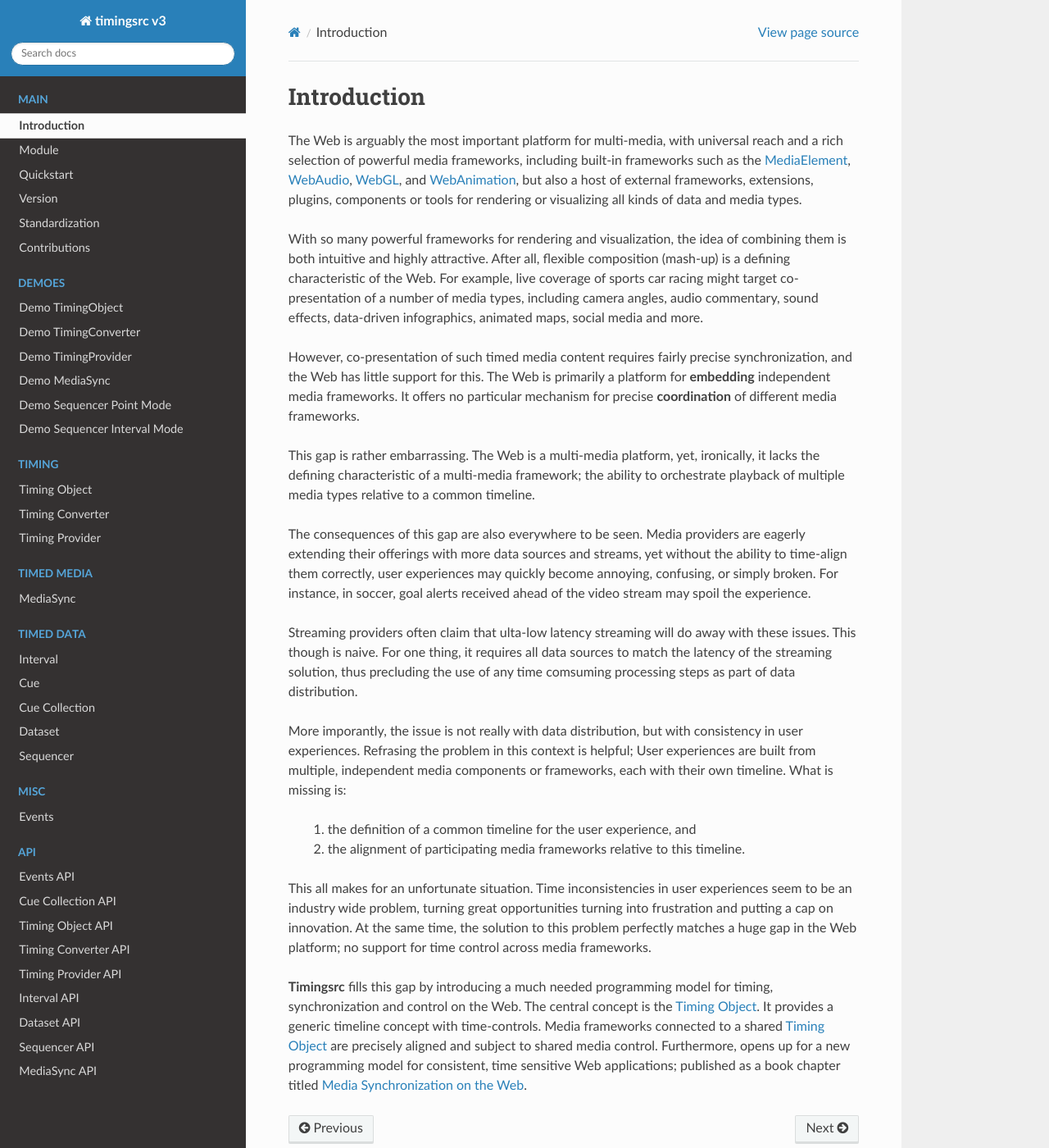
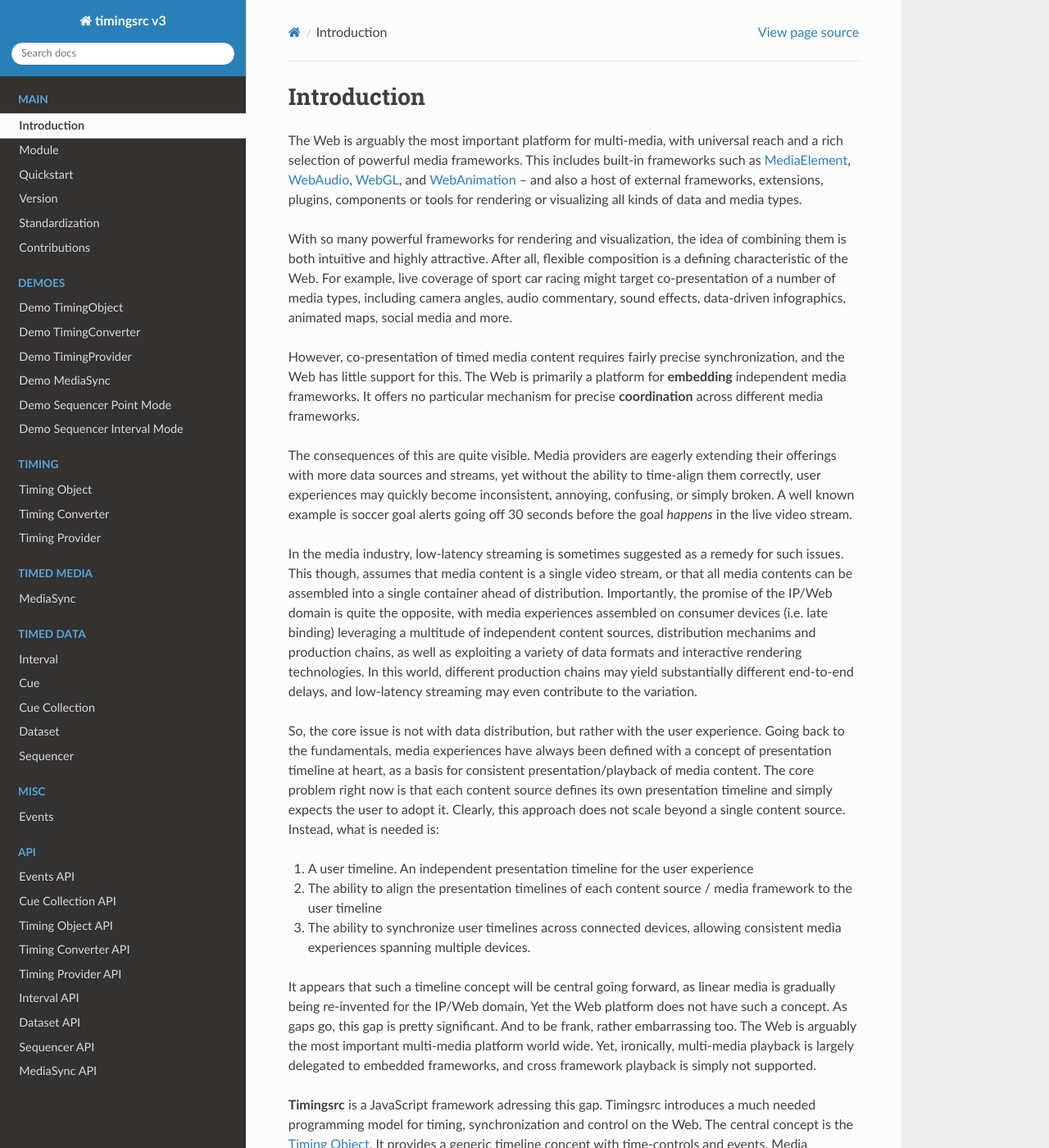
Before and after one commit to ingararntzen/timingdocs, a Sphinx documentation site: the page built from docs/source/main/intro.rst, in a window 1280 px wide and 1400 px high. Shown: the whole window at 82% size. Built offline with Sphinx 7.4.7 and the Read the Docs theme 2.0.0, drawn with Linux system fonts in a browser that asks for light colours; some of the changed text lies outside the part shown.

Commit message:
rewrote intro

```diff
--- a/docs/source/main/intro.rst
+++ b/docs/source/main/intro.rst
@@ -4,26 +4,42 @@
 Introduction
 ==============================================================================
 
-The Web is arguably the most important platform for multi-media, with universal reach and a rich selection of powerful media frameworks, including built-in frameworks such as the `MediaElement`_, `WebAudio`_, `WebGL`_, and `WebAnimation`_, but also a host of external frameworks, extensions, plugins, components or tools for rendering or visualizing all kinds of data and media types.
+The Web is arguably the most important platform for multi-media, with universal
+reach and a rich selection of powerful media frameworks. This includes built-in
+frameworks such as `MediaElement`_, `WebAudio`_, `WebGL`_, and `WebAnimation`_
+-- and also a host of external frameworks, extensions, plugins, components or
+tools for rendering or visualizing all kinds of data and media types.
 
-With so many powerful frameworks for rendering and visualization, the idea of combining them is both intuitive and highly attractive. After all, flexible composition (mash-up) is a defining characteristic of the Web. For example, live coverage of sports car racing might target co-presentation of a number of media types, including camera angles, audio commentary, sound effects, data-driven infographics, animated maps, social media and more.
+With so many powerful frameworks for rendering and visualization, the idea of
+combining them is both intuitive and highly attractive. After all, flexible
+composition is a defining characteristic of the Web. For example, live
+coverage of sport car racing might target co-presentation of a number of media
+types, including camera angles, audio commentary, sound effects, data-driven
+infographics, animated maps, social media and more.
 
-However, co-presentation of such timed media content requires fairly precise synchronization, and the Web has little support for this. The Web is primarily a platform for **embedding** independent media frameworks. It offers no particular mechanism for precise **coordination** of different media frameworks.
+However, co-presentation of timed media content requires fairly precise
+synchronization, and the Web has little support for this. The Web is primarily a
+platform for **embedding** independent media frameworks. It offers no particular
+mechanism for precise **coordination** across different media frameworks.
 
-This gap is rather embarrassing. The Web is a multi-media platform, yet, ironically, it lacks the defining characteristic of a multi-media framework; the ability to orchestrate playback of multiple media types relative to a common timeline.
+The consequences of this are quite visible. Media providers are
+eagerly extending their offerings with more data sources and streams, yet
+without the ability to time-align them correctly, user experiences may quickly
+become inconsistent, annoying, confusing, or simply broken. A well known example is soccer goal alerts going off 30 seconds before the goal *happens* in the live video stream.
 
-The consequences of this gap are also everywhere to be seen. Media providers are eagerly extending their offerings with more data sources and streams, yet without the ability to time-align them correctly, user experiences may quickly become annoying, confusing, or simply broken. For instance, in soccer, goal alerts received ahead of the video stream may spoil the experience.
+In the media industry, low-latency streaming is sometimes suggested as a remedy for such issues. This though, assumes that media content is a single video stream, or that all media contents can be assembled into a single container ahead of distribution. Importantly, the promise of the IP/Web domain is quite the opposite, with media experiences assembled on consumer devices (i.e. late binding) leveraging a multitude of independent content sources, distribution mechanims and production chains, as well as exploiting a variety of data formats and interactive rendering technologies. In this world, different production chains may yield substantially different end-to-end delays, and low-latency streaming may even contribute to the variation.
 
-Streaming providers often claim that ulta-low latency streaming will do away with these issues. This though is naive. For one thing, it requires all data sources to match the latency of the streaming solution, thus precluding the use of any time comsuming processing steps as part of data distribution.
+So, the core issue is not with data distribution, but rather with the user experience. Going back to the fundamentals, media experiences have always been defined with a concept of presentation timeline at heart, as a basis for consistent presentation/playback of media content. The core problem right now is that each content source defines its own presentation timeline and simply expects the user to adopt it. Clearly, this approach does not scale beyond a single content source. Instead, what is needed is:
 
-More imporantly, the issue is not really with data distribution, but with consistency in user experiences. Refrasing the problem in this context is helpful; User experiences are built from multiple, independent media components or frameworks, each with their own timeline. What is missing is:
+1) A user timeline. An independent presentation timeline for the user experience
 
-    1) the definition of a common timeline for the user experience, and
-    2) the alignment of participating media frameworks relative to this         timeline.
+2) The ability to align the presentation timelines of each content source / media framework to the user timeline
 
-This all makes for an unfortunate situation. Time inconsistencies in user experiences seem to be an industry wide problem, turning great opportunities turning into frustration and putting a cap on innovation. At the same time, the solution to this problem perfectly matches a huge gap in the Web platform; no support for time control across media frameworks.
+3) The ability to synchronize user timelines across connected devices, allowing consistent media experiences spanning multiple devices.
 
-**Timingsrc** fills this gap by introducing a much needed programming model for timing, synchronization and control on the Web. The central concept is the :ref:`timingobject`. It provides a generic timeline concept with time-controls. Media frameworks connected to a shared :ref:`timingobject` are precisely aligned and subject to shared media control. Furthermore, opens up for a new programming model for consistent, time sensitive Web applications; published as a book chapter titled `Media Synchronization on the Web`_.
+It appears that such a timeline concept will be central going forward, as linear media is gradually being re-invented for the IP/Web domain, Yet the Web platform does not have such a concept. As gaps go, this gap is pretty significant. And to be frank, rather embarrassing too. The Web is arguably the most important multi-media platform world wide. Yet, ironically, multi-media playback is largely delegated to embedded frameworks, and cross framework playback is simply not supported.
+
+**Timingsrc** is a JavaScript framework adressing this gap. Timingsrc introduces a much needed programming model for timing, synchronization and control on the Web. The central concept is the :ref:`timingobject`. It provides a generic timeline concept with time-controls and events. Media frameworks connected to a shared timing object may align their internal presentation timelines precisely to the timing object and implement swift reactions to shared media control. Furthermore, timing objects may be synchronized globally, if connected to *online timing providers* such as :ref:`timingprovider-sharedmotion` for global synchroninization. An introduction to the :ref:`timingobject` programming model is published as *the motion model* in a book chapter titled `Media Synchronization on the Web`_.
 
 ..  _MediaElement: https://www.w3.org/TR/2011/WD-html5-20110113/video.html
 ..  _WebAudio: https://www.w3.org/TR/webaudio/
```
